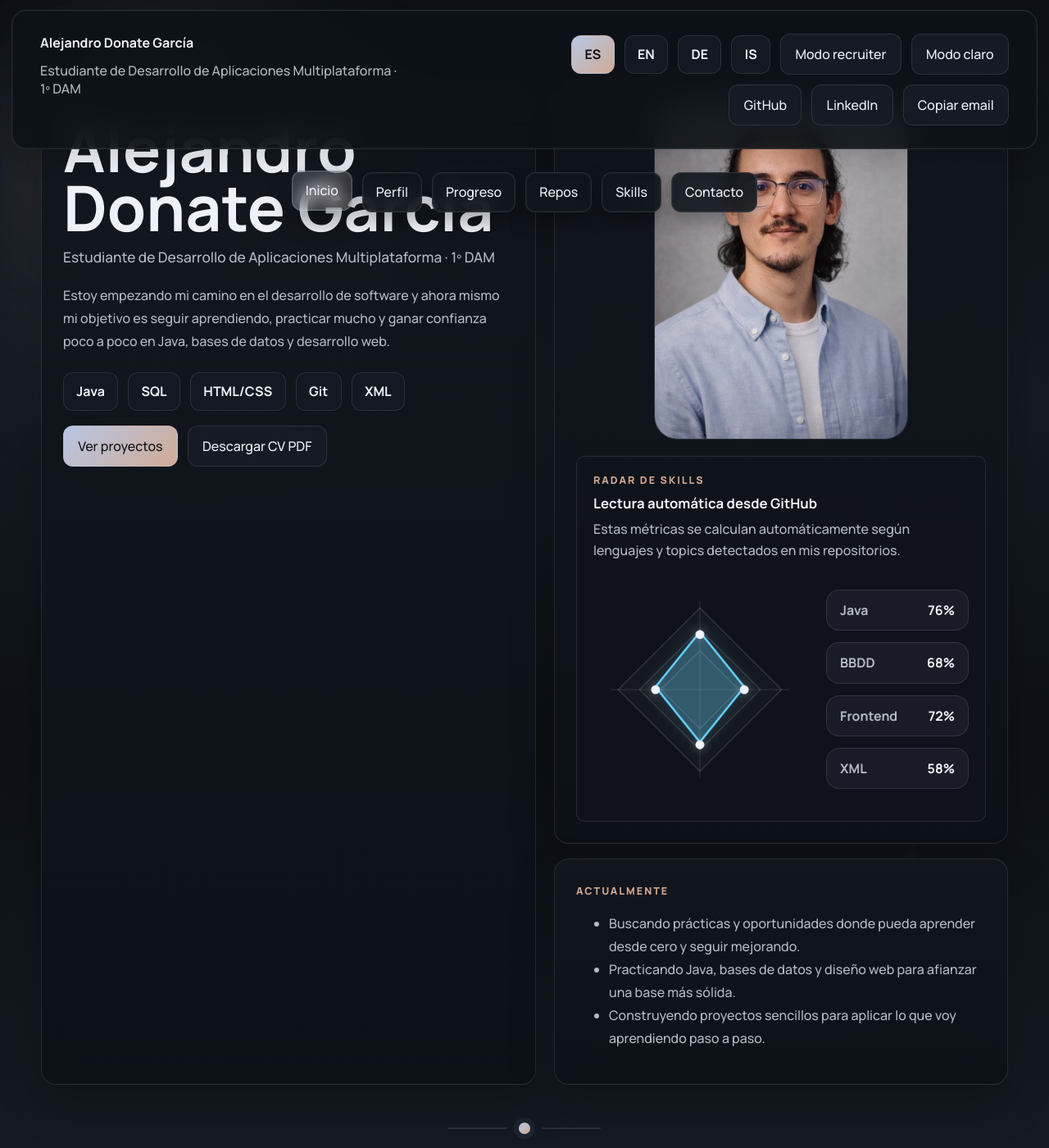
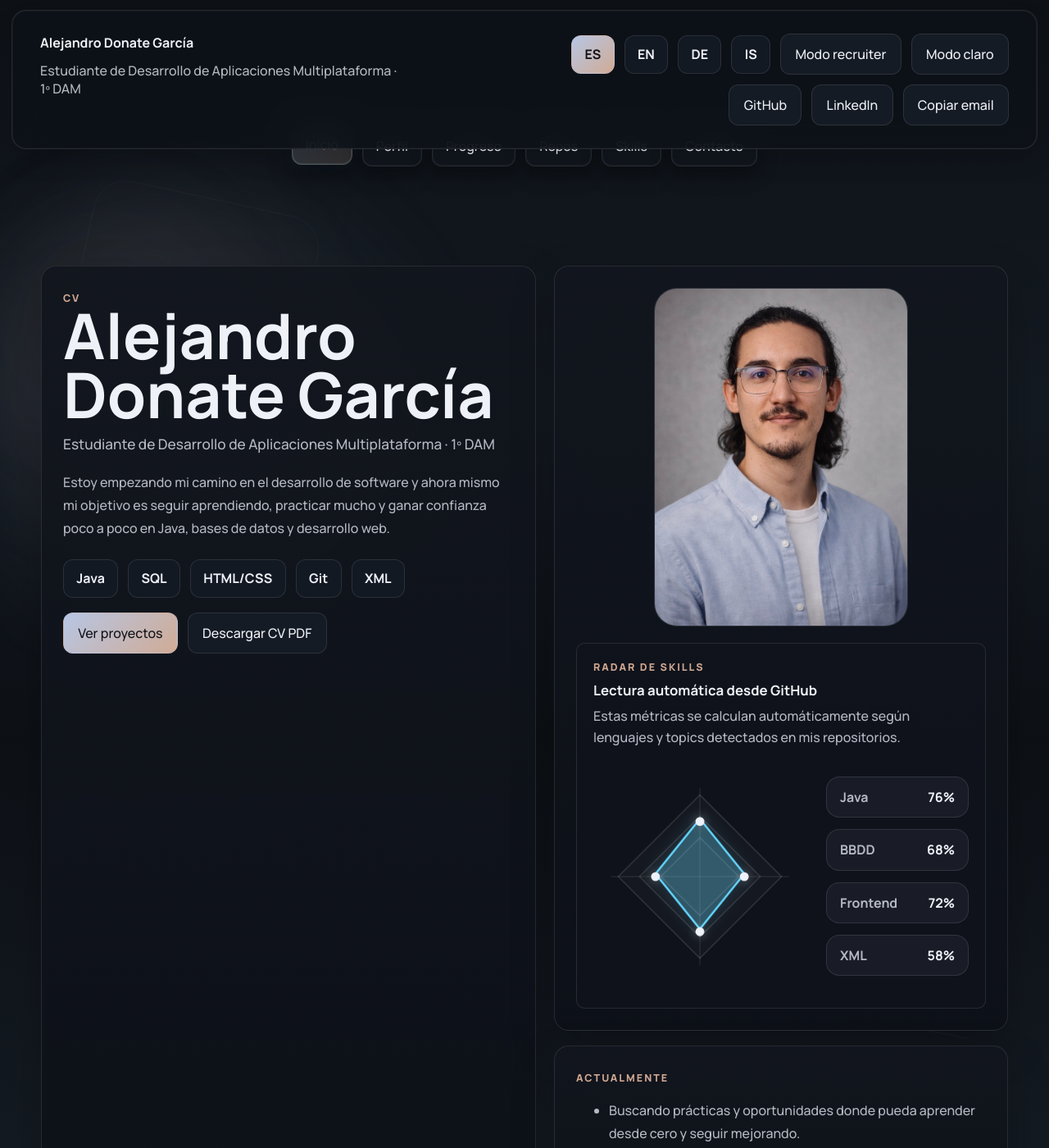
Before and after one commit to alejandroDonGar/alejandroDonGar.github.io, a Jekyll site: the page index.html, which Jekyll copies as it is, in a window 1280 px wide and 1400 px high. Shown: the whole window at 82% size. Built offline with Jekyll 4.4.1, drawn with Linux system fonts in a browser that asks for light colours.

Commit message:
Intento de arreglo de la barra de info rapida 3

```diff
--- a/assets/css/styles.css
+++ b/assets/css/styles.css
@@ -1220,7 +1220,8 @@
 
 .hero-screen
 {
-    padding-top: 372px;
+    margin-top: 228px;
+    padding-top: 28px;
     padding-bottom: 20px;
 }
 
@@ -1905,7 +1906,7 @@
 .sections-nav
 {
     position: fixed;
-    top: 210px;
+    top: 154px;
     left: 50%;
     transform: translateX(-50%);
     width: min(860px, calc(100% - 28px));
```
Also changed, not shown: 1 other file.
